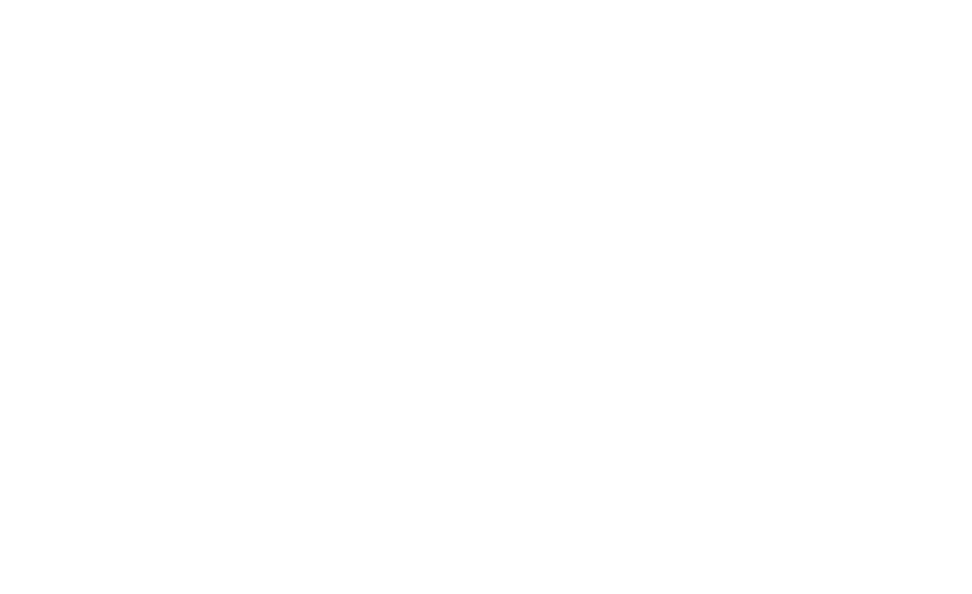
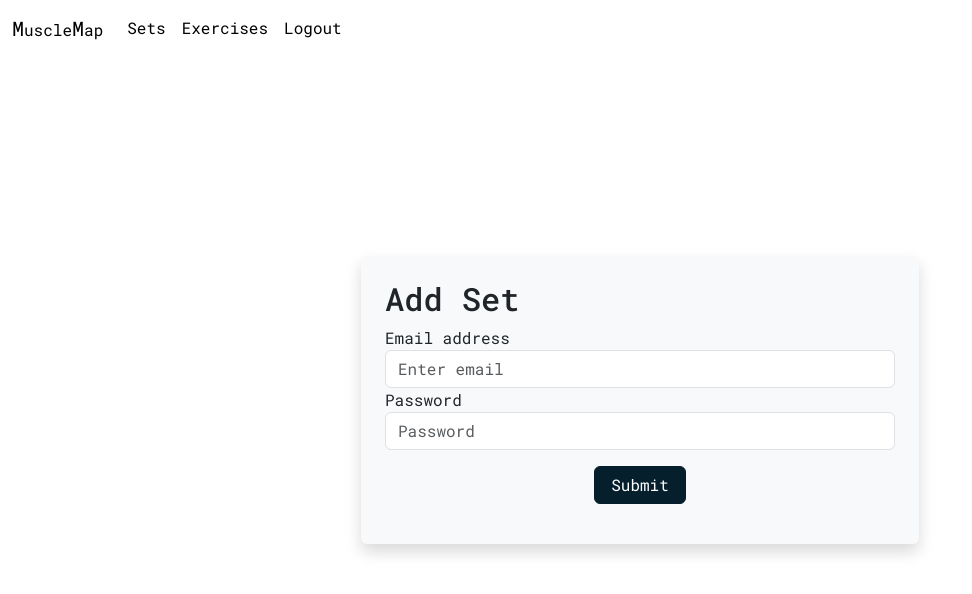
Before and after one commit to KeoniHan2024/Gym-Tracker-FrontEnd, a React (Vite) app: page /Sets in a window 1280 px wide. Before the commit this address had no page. Shown: the top 594 px of the page, without its empty margins (0-972 px from the left). Built offline with nearby package versions, Linux system fonts and the light colour scheme; sample sign-in values are in the browser's storage.

Commit message:
Authentication Protected Routes
- Added Authentication Protected Routes
- Able to add exercises (need to add muscle groups)
- renders muscle groups on page when user is logged in and on exercises page
-log out removes token

```diff
--- a/src/App.tsx
+++ b/src/App.tsx
@@ -1,7 +1,12 @@
 import { BrowserRouter, Routes, Route } from "react-router-dom";
+import ProtectedRoute from "./utils/ProtectedRoute";
 import Home from "./pages/Home";
 import Signup from "./pages/Signup";
 import Login from "./pages/Login";
+import Dashboard from "./pages/protected/Dashboard";
+import AddSet from "./pages/protected/AddSet"
+import Exercises from "./pages/protected/Exercises"
+import Logout from "./pages/protected/Logout"
 import 'bootstrap/dist/css/bootstrap.min.css';
 import '../scss/colors.css';
 import 'bootstrap/dist/js/bootstrap.bundle.min.js';  // This includes Popper.js
@@ -20,6 +25,12 @@ function App() {
           <Route path="/home" element={<Home />} />
           <Route path="/login" element={<Login />} />
           <Route path="/signup" element={<Signup />} />
+          <Route element={<ProtectedRoute />}>
+            <Route path="/Dashboard" element={<Dashboard />} />
+            <Route path="/Sets" element={<AddSet />} />
+            <Route path="/Exercises" element={<Exercises />} />
+            <Route path="/Logout" element={<Logout />} />
+          </Route>
         </Routes>
       </BrowserRouter>
     </div>
--- a/src/components/ui/header.tsx
+++ b/src/components/ui/header.tsx
@@ -3,7 +3,7 @@ import { faBars } from '@fortawesome/free-solid-svg-icons';
 
 
 
-function Header( {showNav, textColor }: {showNav:boolean, textColor:string} ) {
+function Header( {showNav, textColor, loggedIn }: {showNav:boolean, textColor:string, loggedIn: boolean} ) {
   return (
     <>
     <div className="header-container">
@@ -13,7 +13,7 @@ function Header( {showNav, textColor }: {showNav:boolean, textColor:string} ) {
 
              {/* Mobile Navigation Toggle - Only visible on mobile */}
             <button className="navbar-toggler" type="button" data-bs-toggle="collapse" data-bs-target="#navbarSupportedContent" aria-controls="navbarSupportedContent" aria-expanded="false" aria-label="Toggle navigation">
-              <FontAwesomeIcon icon={faBars} style={{color: "#ffffff",}} />
+              <FontAwesomeIcon icon={faBars} style={{color: `${textColor}`}} />
             </button>
 
             {/* Dropdown and Navigation Links - Visible on both mobile and desktop */}
@@ -23,9 +23,15 @@ function Header( {showNav, textColor }: {showNav:boolean, textColor:string} ) {
                   <a className="nav-link active  text-reset" aria-current="page" href="#">Home</a>
                 </li> */}
                 <li className="nav-item">
-                  <a className="nav-link  text-reset" href="#">Link</a>
+                  <a className="nav-link  text-reset" href="/Sets">Sets</a>
                 </li>
-                <li className="nav-item dropdown">
+                <li className="nav-item">
+                  <a className="nav-link  text-reset" href="/Exercises">Exercises</a>
+                </li>
+                  {loggedIn && <li className="nav-item">
+                  <a className="nav-link text-reset" href="/logout">Logout</a>
+                </li>}
+                {/* <li className="nav-item dropdown">
                   <a className="nav-link dropdown-toggle text-reset" href="#" role="button" data-bs-toggle="dropdown" aria-expanded="false">
                     Dropdown
                   </a>
@@ -35,9 +41,11 @@ function Header( {showNav, textColor }: {showNav:boolean, textColor:string} ) {
                     <li><hr className="dropdown-divider"/></li>
                     <li><a className="dropdown-item text-reset" href="#">Something else here</a></li>
                   </ul>
-                </li>
+                </li> */}
               </ul>
             </div>}
+
+
           </div>
         </nav>
         </div>
--- a/src/pages/Home.tsx
+++ b/src/pages/Home.tsx
@@ -4,7 +4,7 @@ import Hero from "../components/Hero";
 function HomeScreen() {
   return (
     <>
-      <Header showNav={false} textColor="white"></Header>
+      <Header showNav={false} textColor="white" loggedIn={true}></Header>
       <Hero></Hero>
     </>
   );
--- a/src/pages/Login.tsx
+++ b/src/pages/Login.tsx
@@ -19,8 +19,8 @@ function Login(){
         .then(response => {
             const { token, user} = response.data;
             localStorage.setItem("token", token);
-            console.log("User Logged in", user);
-            navigate('/'); //TODO - CHANGE TO DASHBOARD WITH USER STATS (Protected Route)
+            // console.log("User Logged in", user);
+            navigate('/Dashboard'); //TODO - CHANGE TO DASHBOARD WITH USER STATS (Protected Route)
         })
         .catch(err => {
             console.log("error");
@@ -30,7 +30,7 @@ function Login(){
 
     return(
        <>
-           <Header showNav={false} textColor={"black"}/>
+           <Header showNav={false} textColor={"black"} loggedIn={false}/>
                 <div className="container d-flex flex-column justify-content-center align-items-center vh-100">
                         <div className="col-md-6 p-4 shadow rounded bg-light">
                             <form onSubmit={handleSubmit}>
--- a/src/pages/Signup.tsx
+++ b/src/pages/Signup.tsx
@@ -34,7 +34,7 @@ function Signup() {
 
     return (
         <>
-            <Header showNav={false} textColor={"black"}/>
+            <Header showNav={false} textColor={"black"} loggedIn={false}/>
             <div className="container d-flex flex-column justify-content-center align-items-center vh-100">
                     <div className="col-md-6 p-4 shadow rounded bg-light">
                         <form onSubmit={handleSubmit}>
@@ -58,7 +58,7 @@ function Signup() {
                     </div>
                     <div className="col-md-6 text-center py-4">
                         <p>Already have an account? <a href="/login">Login here</a></p>
-                </div>
+                    </div>
             </div>
 
 
--- /dev/null
+++ b/src/pages/protected/AddSet.tsx
@@ -0,0 +1,34 @@
+import Header from "../../components/ui/header";
+
+function Dashboard() {
+    const handleSubmit = () => {
+
+    }
+
+  return (
+    <>
+      <Header showNav={true} textColor={"black"} loggedIn={true}/>
+      <div className="container d-flex flex-column justify-content-center align-items-center vh-100">
+            <div className="col-md-6 p-4 shadow rounded bg-light">
+                <form onSubmit={handleSubmit}>
+                    <div className="form-group">
+                        <h2>Add Set</h2>
+                        {/* {errorMessage && <div className="alert alert-danger">{errorMessage}</div>} */}
+                        <label htmlFor="exampleInputEmail1">Email address</label>
+                        <input type="email" className="form-control" name="email" aria-describedby="emailHelp" placeholder="Enter email"/>
+                    </div>
+                    <div className="form-group">
+                        <label htmlFor="exampleInputPassword1">Password</label>
+                        <input type="password" name="password" className="form-control" id="exampleInputPassword1" placeholder="Password"/>
+                    </div>
+                    <div className="d-flex justify-content-center py-3">
+                        <button type="submit" className="btn btn-primary center px-3">Submit</button>
+                    </div>
+                </form>
+            </div>
+        </div>
+    </>
+  );
+}
+
+export default Dashboard;
--- /dev/null
+++ b/src/pages/protected/Dashboard.tsx
@@ -0,0 +1,11 @@
+import Header from "../../components/ui/header";
+
+function Dashboard() {
+  return (
+    <>
+      <Header showNav={true} textColor={"black"} loggedIn={true}/>
+    </>
+  );
+}
+
+export default Dashboard;
--- /dev/null
+++ b/src/pages/protected/Exercises.tsx
@@ -0,0 +1,110 @@
+import { useEffect, useState } from "react";
+import Header from "../../components/ui/header";
+import axios from 'axios';
+import { FormEvent } from "../../types";
+
+// Define the Exercise interface
+interface Exercise {
+    id: number;
+    exercise_name: string;
+}
+
+
+function Exercises() {
+    // user's logged in token
+    const token = localStorage.getItem("token");
+
+    const [exercises, setExercises] = useState<Exercise[]>([]); // keeps track of exercises from the user and the default one
+
+    const[newExercises, setNewExercises] = useState(0); // keeps track of newexercises added. if new one is added it will re render the list
+
+    // function to call backend and create a new exercise
+    const handleSubmit = (event: FormEvent) => {
+        event.preventDefault();
+        const formData = new FormData(event.target as HTMLFormElement);
+        const payload = Object.fromEntries(formData);
+        axios.post("http://localhost:8080/exercises/createExercise",
+            {
+                exercise_name: payload.exerciseName,
+                muscleGroup: payload.muscleGroup
+            },
+            {
+            headers: {Authorization: `Bearer ${token}`}
+            }
+        ).then((response) => {
+            setNewExercises(newExercises=>newExercises+1);      // when an exercise is created successfully wit will then update the count which the useeffect is dependent on
+        }).catch(err => {
+            if (err.response) {
+                if (err.response.status === 409) {
+                    // setErrorMessage("Email is already taken. Please use a different one or reset password");
+                    console.log("Error");
+                }
+                else {
+                    // setErrorMessage("An error has occured");
+                    console.log("Error");
+                }
+            }
+        })
+
+    }
+
+
+    // update exercise list everytime a new exercise is added
+    useEffect(() => {
+        axios.get("http://localhost:8080/exercises/", {
+            headers: {Authorization: `Bearer ${token}`}
+        }).then((response) => {
+            setExercises(response.data);
+        }).catch(err => {
+            if (err.response) {
+                if (err.response.status === 409) {
+                    // setErrorMessage("Email is already taken. Please use a different one or reset password");
+                    console.log("Error");
+                }
+                else {
+                    // setErrorMessage("An error has occured");
+                    console.log("Error");
+                }
+            }
+        })
+    }, [newExercises])
+
+
+
+  return (
+    <>
+      <Header showNav={true} textColor={"black"} loggedIn={true}/>
+      <div className="container d-flex flex-column flex-md-row justify-content-center align-items-center vh-100">
+            <div className="col-md-6 p-4 m-4 shadow rounded bg-light">
+                <form onSubmit={handleSubmit}>
+                    <div className="form-group">
+                        <h2>Add Custom Exercise</h2>
+                        {/* {errorMessage && <div className="alert alert-danger">{errorMessage}</div>} */}
+                        <label htmlFor="exerciseNameField">Exercise Name</label>
+                        <input type="text" className="form-control" name="exerciseName" id="exerciseNameField"placeholder="Enter Exercise Name"/>
+                    </div>
+                    <div className="form-group">
+                        <label htmlFor="muscleGroupsField">Mucle Groups</label>
+                        <input type="text" name="muscleGroup" className="form-control" id="muscleGroupsField" placeholder="Add Muscle Groups"/>
+                    </div>
+                    <div className="d-flex justify-content-center py-3">
+                        <button type="submit" className="btn btn-primary center px-3">Create</button>
+                    </div>
+                </form>
+            </div>
+            <div className="col-md-5 p-4 m-4 shadow rounded bg-light ">
+                <h3>Exercises</h3>
+                <ul className="listGroup" style={{ maxHeight: '300px', overflowY: 'auto'}}>
+                    {exercises.map((exercise) => (
+                        <li key = {exercise.id} className="list-group-item list-group-item-action d-flex justify-content-between align-items-center">
+                        {exercise.exercise_name}
+                        </li>
+                    ))}
+                </ul>
+            </div>
+        </div>
+    </>
+  );
+}
+
+export default Exercises;
--- /dev/null
+++ b/src/pages/protected/Logout.tsx
@@ -0,0 +1,7 @@
+import { Navigate, Outlet } from "react-router-dom";
+
+const Logout = () => {
+    localStorage.removeItem("token")
+    return <Navigate to="/login"/>
+}
+export default Logout;
--- /dev/null
+++ b/src/utils/ProtectedRoute.tsx
@@ -0,0 +1,8 @@
+import { Navigate, Outlet } from "react-router-dom";
+
+const ProtectedRoute = () => {
+    const token = localStorage.getItem("token");
+    return token ? <Outlet /> : <Navigate to="/login"/>
+}
+
+export default ProtectedRoute;
```
Also changed, not shown: 1 other file (tests, documents, lock files or other folders).
